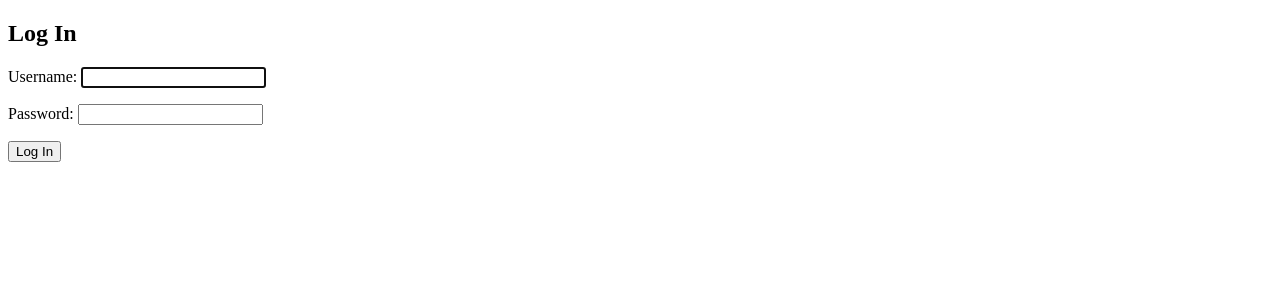
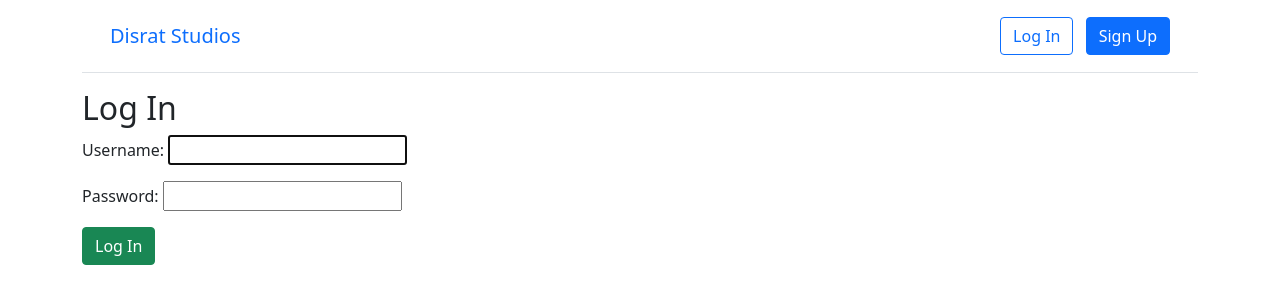
Before and after one commit to Rilcantus/portfolio-site, a Django app: page /accounts/login/ in a window 1280 px wide. Shown: the top 304 px of the page. Run offline with Django 4.2, Linux system fonts and the light colour scheme.

Commit message:
initial add of boot strap. added to login.html

```diff
--- a/templates/base.html
+++ b/templates/base.html
@@ -3,11 +3,57 @@
 <head>
     <meta charset="utf-8">
     <title>{% block title %}Disrat Studios{% endblock title %}</title>
+    <meta name="viewport" content="width=device-width,
+    initial-scale=1, shrink-to-fit=no">
+
+    <!-- BootStrap -->
+    <link href="https://cdn.jsdelivr.net/npm/bootstrap@5.1.3/dist/css/bootstrap.min.css" rel="stylesheet" integrity="sha384-1BmE4kWBq78iYhFldvKuhfTAU6auU8tT94WrHftjDbrCEXSU1oBoqyl2QvZ6jIW3" crossorigin="anonymous">
+
 </head>
 <body>
+<div class="container">
+    <header class="p-3 mb-3 border-bottom">
+        <div class="container">
+            <div class = "d-flex flex-wrap align-items-center justify-content-center
+            justify-content-lg-start">
+            <a class="navbar-brand" href="{% url 'home' %}">Disrat Studios</a>
+            <ul class="nav col-12 col-lg-auto me-lg-auto mb-2 justify-content-center mb-md-0">
+            {% if user.is_authenticated %}
+                <li><a href="#" class="nav-link px-2 link-dark"> | Projects</a></li>
+                <li><a href="#" class="nav-link px-2 link-dark"> | Nest</a></li>
+                <li><a href="#" class="nav-link px-2 link-dark"> | Blog</a></li>
+            </ul>
+                <div class="dropdown text-end">
+                    <a href="#" class="d-block link-dark text-decoration-none dropdown-toggle"
+                        id="dropdownUser1" data-bs-toggle="dropdown" aria-expanded="false">
+                        {{ user.username }}
+                        </a>
+                    <ul class="dropdown-menu test-small" aria-labelledby="dropdownUser1">
+                        <li><a class="dropdown-item" href="{% url 'password_change' %}">
+                            Change password</a></li>
+                        <li><a class="dropdown-item" href="{% url 'logout' %}">Log Out</a></li>
+                    </ul>
+                </div>
+            {% else %}
+            </ul>
+                <div class="text-end">
+                    <a href="{% url 'login' %}" class="btn btn-outline-primary me-2">
+                        Log In</a>
+                    <a href="{% url 'signup' %}" class="btn btn-primary">Sign Up</a>
+                </div>
+            {% endif %}
+            </div>
+        </div>
+    </header>
+
     <main>
         {% block content %}
         {% endblock content %}
     </main>
+</div>
+
+
+    <!-- BootStrap JS -->
+    <script src="https://cdn.jsdelivr.net/npm/bootstrap@5.1.3/dist/js/bootstrap.bundle.min.js" integrity="sha384-ka7Sk0Gln4gmtz2MlQnikT1wXgYsOg+OMhuP+IlRH9sENBO0LRn5q+8nbTov4+1p" crossorigin="anonymous"></script>
 </body>
 </html>
--- a/templates/registration/login.html
+++ b/templates/registration/login.html
@@ -4,6 +4,6 @@
 <h2>Log In</h2>
 <form method="post">{% csrf_token %}
     {{ form.as_p }}
-    <button type="submit">Log In</button>
+    <button class="btn btn-success ml-2" type="submit">Log In</button>
 </form>
 {% endblock content %}
```
Also changed, not shown: db.sqlite3.
